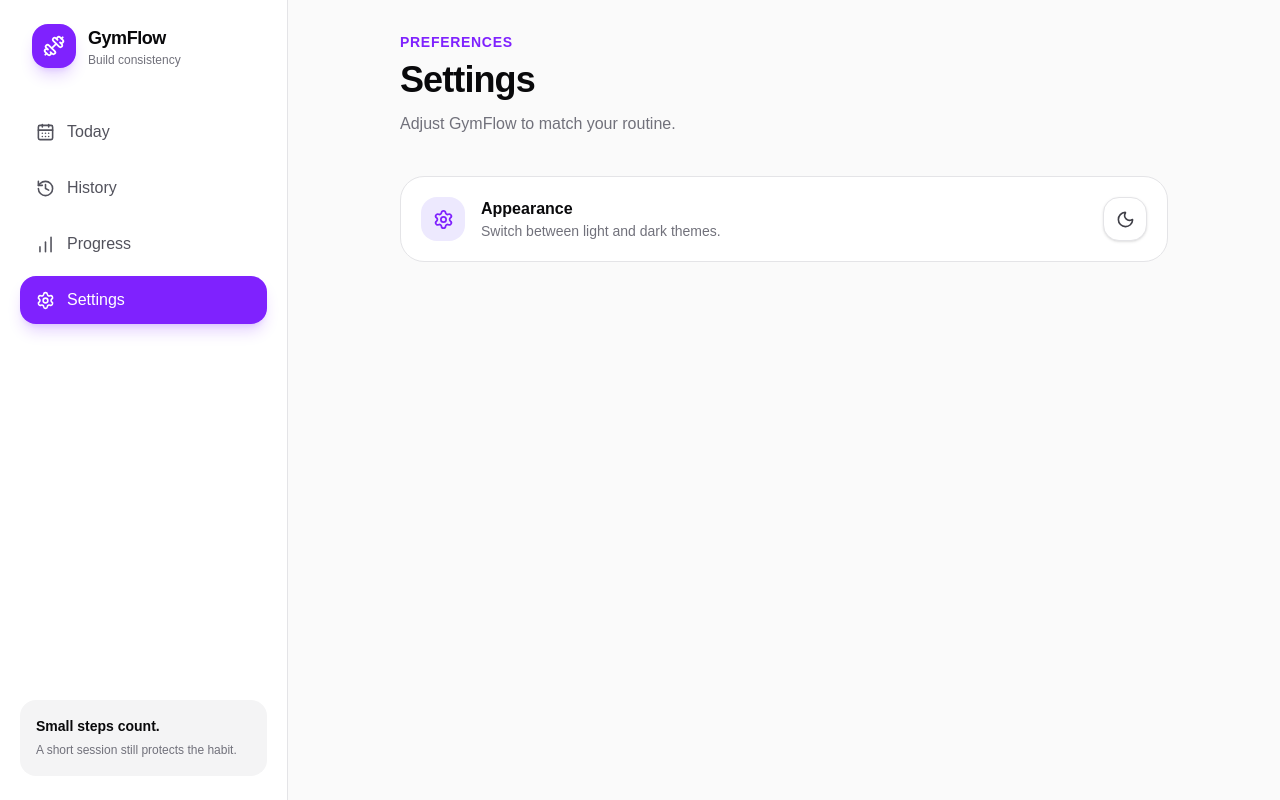
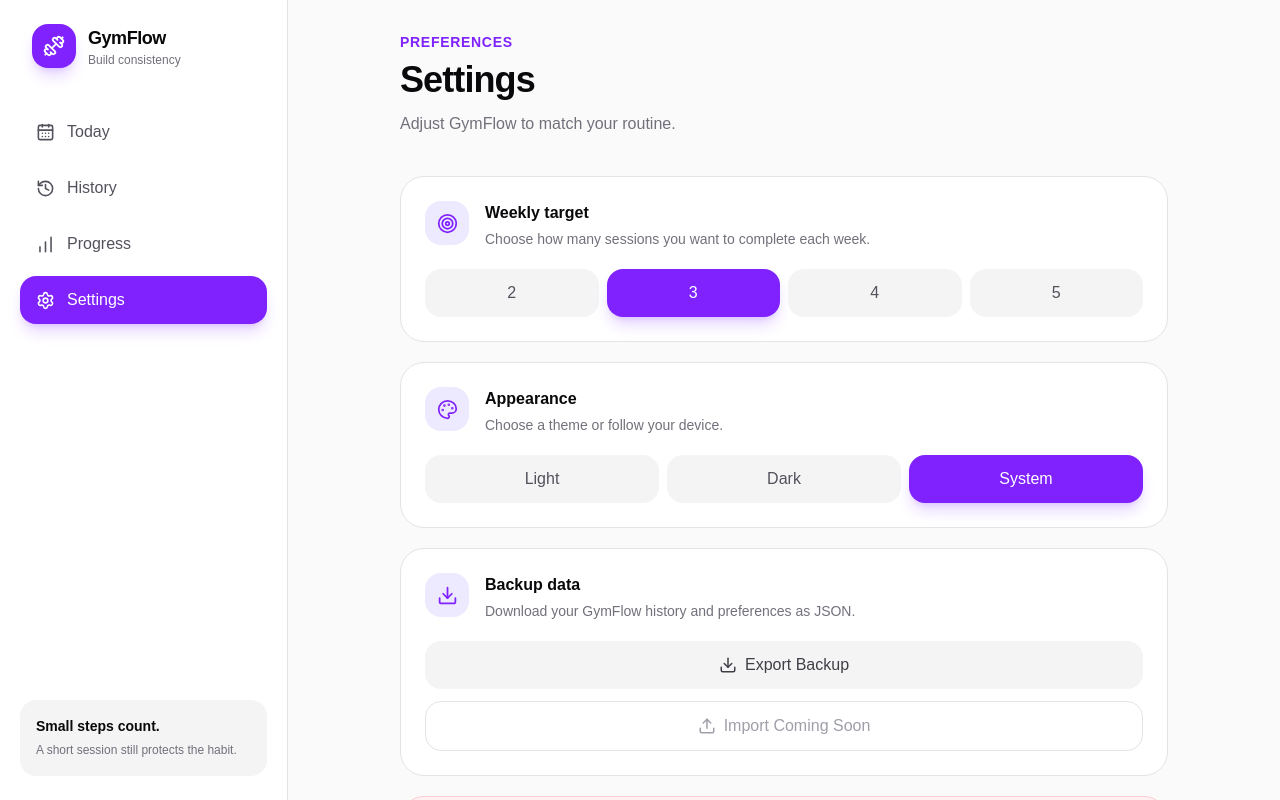
Before and after one commit to ameeridz/gymflow, a Next.js app: page /settings in a window 1280 px wide. Shown: the top 800 px of the page. Built offline with nearby package versions, Linux system fonts and the light colour scheme.

Commit message:
feat: add persistent user settings and data backup
Adds configurable weekly targets, theme preferences, JSON backup export and protected data reset.

```diff
--- a/src/app/page.tsx
+++ b/src/app/page.tsx
@@ -2,14 +2,13 @@
 
 import { Dumbbell, Flame, Target } from "lucide-react";
 import { useState } from "react";
-import { getCompletedSessionsThisWeek } from "@/lib/session-analytics";
 
 import { ActiveSessionCard } from "@/components/check-in/active-session-card";
 import { CheckInDialog } from "@/components/check-in/check-in-dialog";
 import { ThemeToggle } from "@/components/theme-toggle";
+import { getCompletedSessionsThisWeek } from "@/lib/session-analytics";
 import { useSessionStore } from "@/stores/session-store";
-
-const weeklyTarget = 3;
+import { useSettingsStore } from "@/stores/settings-store";
 
 export default function Home() {
   const [checkInOpen, setCheckInOpen] =
@@ -18,8 +17,13 @@ export default function Home() {
   const activeSession = useSessionStore(
     (state) => state.activeSession,
   );
+
   const completedSessions = useSessionStore(
     (state) => state.completedSessions,
+  );
+
+  const weeklyTarget = useSettingsStore(
+    (state) => state.weeklyTarget,
   );
 
   const sessionsThisWeek =
--- a/src/app/progress/page.tsx
+++ b/src/app/progress/page.tsx
@@ -18,8 +18,7 @@ import {
   getTotalDurationSeconds,
 } from "@/lib/session-analytics";
 import { useSessionStore } from "@/stores/session-store";
-
-const weeklyTarget = 3;
+import { useSettingsStore } from "@/stores/settings-store";
 
 function subscribe() {
   return () => {};
@@ -40,6 +39,10 @@ export default function ProgressPage() {
     (state) => state.completedSessions,
   );
 
+  const weeklyTarget = useSettingsStore(
+    (state) => state.weeklyTarget,
+  );
+
   const sessionsThisWeek =
     getCompletedSessionsThisWeek(completedSessions);
 
@@ -57,16 +60,32 @@ export default function ProgressPage() {
   const weeklyGoalReached =
     sessionsThisWeek.length >= weeklyTarget;
 
+  const remainingSessions = Math.max(
+    0,
+    weeklyTarget - sessionsThisWeek.length,
+  );
+
+  const goalMessage = weeklyGoalReached
+    ? sessionsThisWeek.length === weeklyTarget
+      ? "Weekly goal achieved. Keep the momentum going."
+      : `Weekly goal exceeded by ${
+          sessionsThisWeek.length - weeklyTarget
+        } session${
+          sessionsThisWeek.length - weeklyTarget === 1
+            ? ""
+            : "s"
+        }.`
+    : `${remainingSessions} more session${
+        remainingSessions === 1 ? "" : "s"
+      } to reach your goal.`;
+
   const progressItems = [
     {
       label: "Sessions this week",
       value: `${sessionsThisWeek.length} / ${weeklyTarget}`,
       description: weeklyGoalReached
         ? "Your weekly goal has been achieved."
-        : `${Math.max(
-            0,
-            weeklyTarget - sessionsThisWeek.length,
-          )} more to reach your weekly goal.`,
+        : `${remainingSessions} more to reach your weekly goal.`,
       icon: Target,
     },
     {
@@ -142,19 +161,7 @@ export default function ProgressPage() {
               </h2>
 
               <p className="mt-3 text-violet-100">
-                {weeklyGoalReached
-                  ? "Weekly goal achieved. Keep the momentum going."
-                  : `${Math.max(
-                      0,
-                      weeklyTarget -
-                        sessionsThisWeek.length,
-                    )} more session${
-                      weeklyTarget -
-                        sessionsThisWeek.length ===
-                      1
-                        ? ""
-                        : "s"
-                    } to reach your goal.`}
+                {goalMessage}
               </p>
             </div>
 
--- a/src/app/settings/page.tsx
+++ b/src/app/settings/page.tsx
@@ -1,8 +1,109 @@
-import { Settings } from "lucide-react";
+"use client";
 
-import { ThemeToggle } from "@/components/theme-toggle";
+import {
+  Download,
+  Palette,
+  RotateCcw,
+  Target,
+  Upload,
+} from "lucide-react";
+import { useState } from "react";
+import { useTheme } from "next-themes";
+
+import { useSessionStore } from "@/stores/session-store";
+import { useSettingsStore } from "@/stores/settings-store";
+
+const weeklyTargetOptions = [2, 3, 4, 5];
+
+type ThemeOption = {
+  value: "light" | "dark" | "system";
+  label: string;
+};
+
+const themeOptions: ThemeOption[] = [
+  {
+    value: "light",
+    label: "Light",
+  },
+  {
+    value: "dark",
+    label: "Dark",
+  },
+  {
+    value: "system",
+    label: "System",
+  },
+];
 
 export default function SettingsPage() {
+  const { theme, setTheme } = useTheme();
+
+  const weeklyTarget = useSettingsStore(
+    (state) => state.weeklyTarget,
+  );
+
+  const setWeeklyTarget = useSettingsStore(
+    (state) => state.setWeeklyTarget,
+  );
+
+  const completedSessions = useSessionStore(
+    (state) => state.completedSessions,
+  );
+
+  const [showResetConfirmation, setShowResetConfirmation] =
+    useState(false);
+
+  function handleExportData() {
+    const backup = {
+      version: 1,
+      exportedAt: new Date().toISOString(),
+      settings: {
+        weeklyTarget,
+        theme: theme ?? "system",
+      },
+      completedSessions,
+    };
+
+    const fileContent = JSON.stringify(
+      backup,
+      null,
+      2,
+    );
+
+    const blob = new Blob([fileContent], {
+      type: "application/json",
+    });
+
+    const downloadUrl = URL.createObjectURL(blob);
+    const link = document.createElement("a");
+
+    const exportDate = new Date()
+      .toISOString()
+      .split("T")[0];
+
+    link.href = downloadUrl;
+    link.download = `gymflow-backup-${exportDate}.json`;
+
+    document.body.appendChild(link);
+    link.click();
+    link.remove();
+
+    URL.revokeObjectURL(downloadUrl);
+  }
+
+  function handleResetData() {
+    localStorage.removeItem(
+      "gymflow-session-storage",
+    );
+
+    localStorage.removeItem(
+      "gymflow-settings-storage",
+    );
+
+    setShowResetConfirmation(false);
+    window.location.reload();
+  }
+
   return (
     <main className="px-4 py-6 sm:px-6 lg:px-10 lg:py-8">
       <div className="mx-auto max-w-3xl">
@@ -20,23 +121,189 @@ export default function SettingsPage() {
           </p>
         </header>
 
-        <section className="mt-10 space-y-4">
-          <article className="flex items-center justify-between gap-4 rounded-3xl border border-zinc-200 bg-white p-5 dark:border-zinc-800 dark:bg-zinc-900">
-            <div className="flex items-center gap-4">
+        <section className="mt-10 space-y-5">
+          <article className="rounded-3xl border border-zinc-200 bg-white p-5 dark:border-zinc-800 dark:bg-zinc-900 sm:p-6">
+            <div className="flex items-start gap-4">
               <div className="flex h-11 w-11 shrink-0 items-center justify-center rounded-2xl bg-violet-100 text-violet-600 dark:bg-violet-500/15 dark:text-violet-400">
-                <Settings size={21} />
+                <Target size={21} />
               </div>
 
               <div>
-                <p className="font-bold">Appearance</p>
+                <p className="font-bold">
+                  Weekly target
+                </p>
 
-                <p className="text-sm text-zinc-500 dark:text-zinc-400">
-                  Switch between light and dark themes.
+                <p className="mt-1 text-sm text-zinc-500 dark:text-zinc-400">
+                  Choose how many sessions you want to
+                  complete each week.
                 </p>
               </div>
             </div>
 
-            <ThemeToggle />
+            <div className="mt-5 grid grid-cols-4 gap-2">
+              {weeklyTargetOptions.map((target) => {
+                const selected =
+                  weeklyTarget === target;
+
+                return (
+                  <button
+                    key={target}
+                    type="button"
+                    onClick={() =>
+                      setWeeklyTarget(target)
+                    }
+                    className={`rounded-2xl px-4 py-3 font-bold transition ${
+                      selected
+                        ? "bg-violet-600 text-white shadow-lg shadow-violet-600/20"
+                        : "bg-zinc-100 text-zinc-600 hover:bg-zinc-200 dark:bg-zinc-800 dark:text-zinc-300 dark:hover:bg-zinc-700"
+                    }`}
+                  >
+                    {target}
+                  </button>
+                );
+              })}
+            </div>
+          </article>
+
+          <article className="rounded-3xl border border-zinc-200 bg-white p-5 dark:border-zinc-800 dark:bg-zinc-900 sm:p-6">
+            <div className="flex items-start gap-4">
+              <div className="flex h-11 w-11 shrink-0 items-center justify-center rounded-2xl bg-violet-100 text-violet-600 dark:bg-violet-500/15 dark:text-violet-400">
+                <Palette size={21} />
+              </div>
+
+              <div>
+                <p className="font-bold">
+                  Appearance
+                </p>
+
+                <p className="mt-1 text-sm text-zinc-500 dark:text-zinc-400">
+                  Choose a theme or follow your device.
+                </p>
+              </div>
+            </div>
+
+            <div className="mt-5 grid grid-cols-3 gap-2">
+              {themeOptions.map((option) => {
+                const selected =
+                  theme === option.value;
+
+                return (
+                  <button
+                    key={option.value}
+                    type="button"
+                    onClick={() =>
+                      setTheme(option.value)
+                    }
+                    className={`rounded-2xl px-3 py-3 text-sm font-bold transition ${
+                      selected
+                        ? "bg-violet-600 text-white shadow-lg shadow-violet-600/20"
+                        : "bg-zinc-100 text-zinc-600 hover:bg-zinc-200 dark:bg-zinc-800 dark:text-zinc-300 dark:hover:bg-zinc-700"
+                    }`}
+                  >
+                    {option.label}
+                  </button>
+                );
+              })}
+            </div>
+          </article>
+
+          <article className="rounded-3xl border border-zinc-200 bg-white p-5 dark:border-zinc-800 dark:bg-zinc-900 sm:p-6">
+            <div className="flex items-start gap-4">
+              <div className="flex h-11 w-11 shrink-0 items-center justify-center rounded-2xl bg-violet-100 text-violet-600 dark:bg-violet-500/15 dark:text-violet-400">
+                <Download size={21} />
+              </div>
+
+              <div>
+                <p className="font-bold">
+                  Backup data
+                </p>
+
+                <p className="mt-1 text-sm text-zinc-500 dark:text-zinc-400">
+                  Download your GymFlow history and
+                  preferences as JSON.
+                </p>
+              </div>
+            </div>
+
+            <button
+              type="button"
+              onClick={handleExportData}
+              className="mt-5 flex w-full items-center justify-center gap-2 rounded-2xl bg-zinc-100 px-5 py-3 font-bold text-zinc-700 transition hover:bg-zinc-200 dark:bg-zinc-800 dark:text-zinc-200 dark:hover:bg-zinc-700"
+            >
+              <Download size={18} />
+              Export Backup
+            </button>
+
+            <button
+              type="button"
+              disabled
+              className="mt-3 flex w-full cursor-not-allowed items-center justify-center gap-2 rounded-2xl border border-zinc-200 px-5 py-3 font-bold text-zinc-400 dark:border-zinc-700"
+            >
+              <Upload size={18} />
+              Import Coming Soon
+            </button>
+          </article>
+
+          <article className="rounded-3xl border border-rose-200 bg-rose-50 p-5 dark:border-rose-500/20 dark:bg-rose-500/10 sm:p-6">
+            <div className="flex items-start gap-4">
+              <div className="flex h-11 w-11 shrink-0 items-center justify-center rounded-2xl bg-rose-100 text-rose-600 dark:bg-rose-500/15 dark:text-rose-400">
+                <RotateCcw size={21} />
+              </div>
+
+              <div>
+                <p className="font-bold text-rose-700 dark:text-rose-300">
+                  Reset GymFlow
+                </p>
+
+                <p className="mt-1 text-sm text-rose-600/80 dark:text-rose-300/70">
+                  Permanently delete sessions and reset
+                  all preferences.
+                </p>
+              </div>
+            </div>
+
+            {!showResetConfirmation ? (
+              <button
+                type="button"
+                onClick={() =>
+                  setShowResetConfirmation(true)
+                }
+                className="mt-5 w-full rounded-2xl bg-rose-600 px-5 py-3 font-bold text-white transition hover:bg-rose-700"
+              >
+                Reset All Data
+              </button>
+            ) : (
+              <div className="mt-5 rounded-2xl bg-white/70 p-4 dark:bg-zinc-950/40">
+                <p className="text-sm font-bold text-rose-700 dark:text-rose-300">
+                  Delete all GymFlow data?
+                </p>
+
+                <p className="mt-1 text-sm text-rose-600/80 dark:text-rose-300/70">
+                  This action cannot be undone. Export a
+                  backup first if needed.
+                </p>
+
+                <div className="mt-4 grid grid-cols-2 gap-3">
+                  <button
+                    type="button"
+                    onClick={() =>
+                      setShowResetConfirmation(false)
+                    }
+                    className="rounded-xl border border-zinc-200 px-4 py-3 font-bold dark:border-zinc-700"
+                  >
+                    Cancel
+                  </button>
+
+                  <button
+                    type="button"
+                    onClick={handleResetData}
+                    className="rounded-xl bg-rose-600 px-4 py-3 font-bold text-white transition hover:bg-rose-700"
+                  >
+                    Yes, Reset
+                  </button>
+                </div>
+              </div>
+            )}
           </article>
         </section>
       </div>
--- /dev/null
+++ b/src/stores/settings-store.ts
@@ -0,0 +1,32 @@
+"use client";
+
+import { create } from "zustand";
+import { persist } from "zustand/middleware";
+
+interface SettingsState {
+  weeklyTarget: number;
+  setWeeklyTarget: (target: number) => void;
+}
+
+export const useSettingsStore =
+  create<SettingsState>()(
+    persist(
+      (set) => ({
+        weeklyTarget: 3,
+
+        setWeeklyTarget: (target) => {
+          const safeTarget = Math.min(
+            5,
+            Math.max(2, target),
+          );
+
+          set({
+            weeklyTarget: safeTarget,
+          });
+        },
+      }),
+      {
+        name: "gymflow-settings-storage",
+      },
+    ),
+  );
```
Lines whose indentation alone changed are shown as unchanged.
